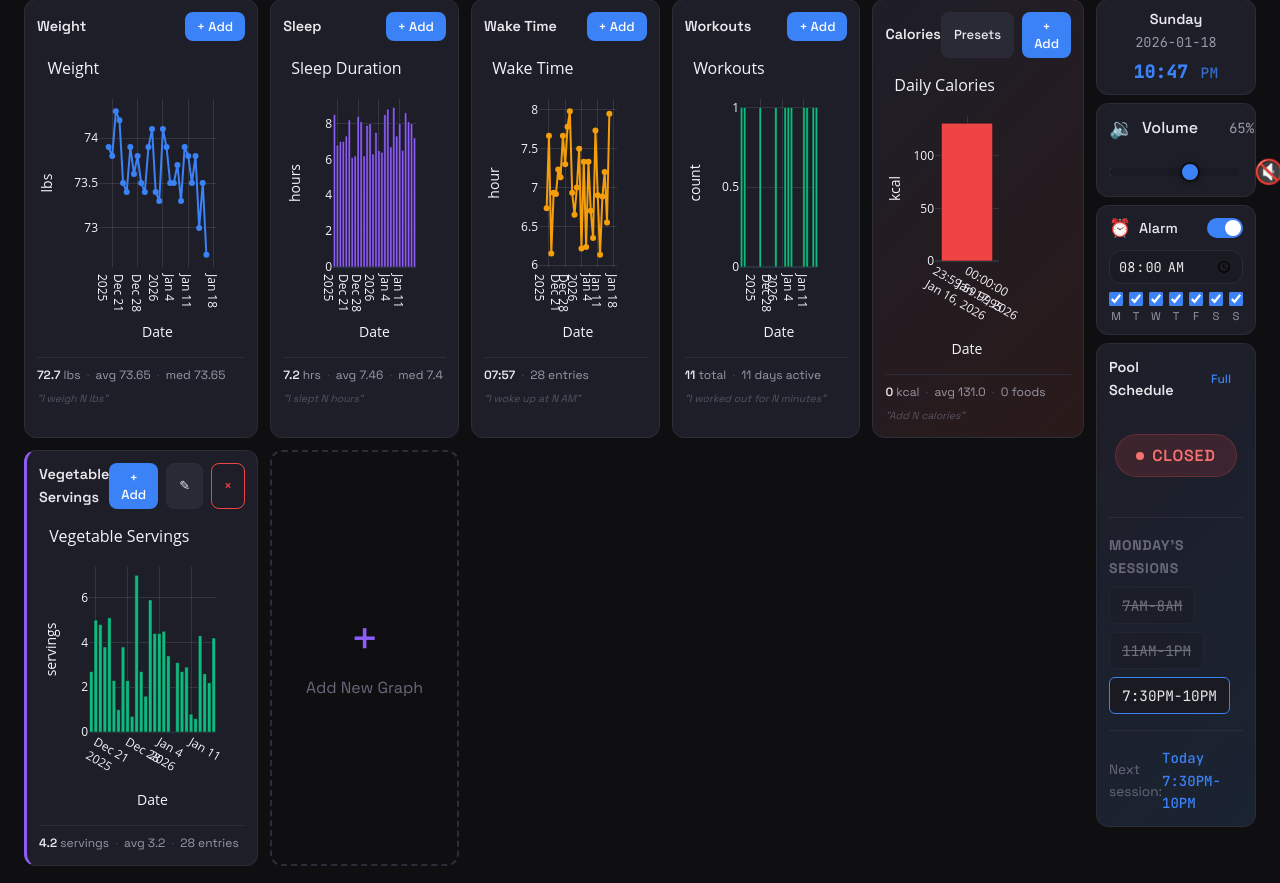
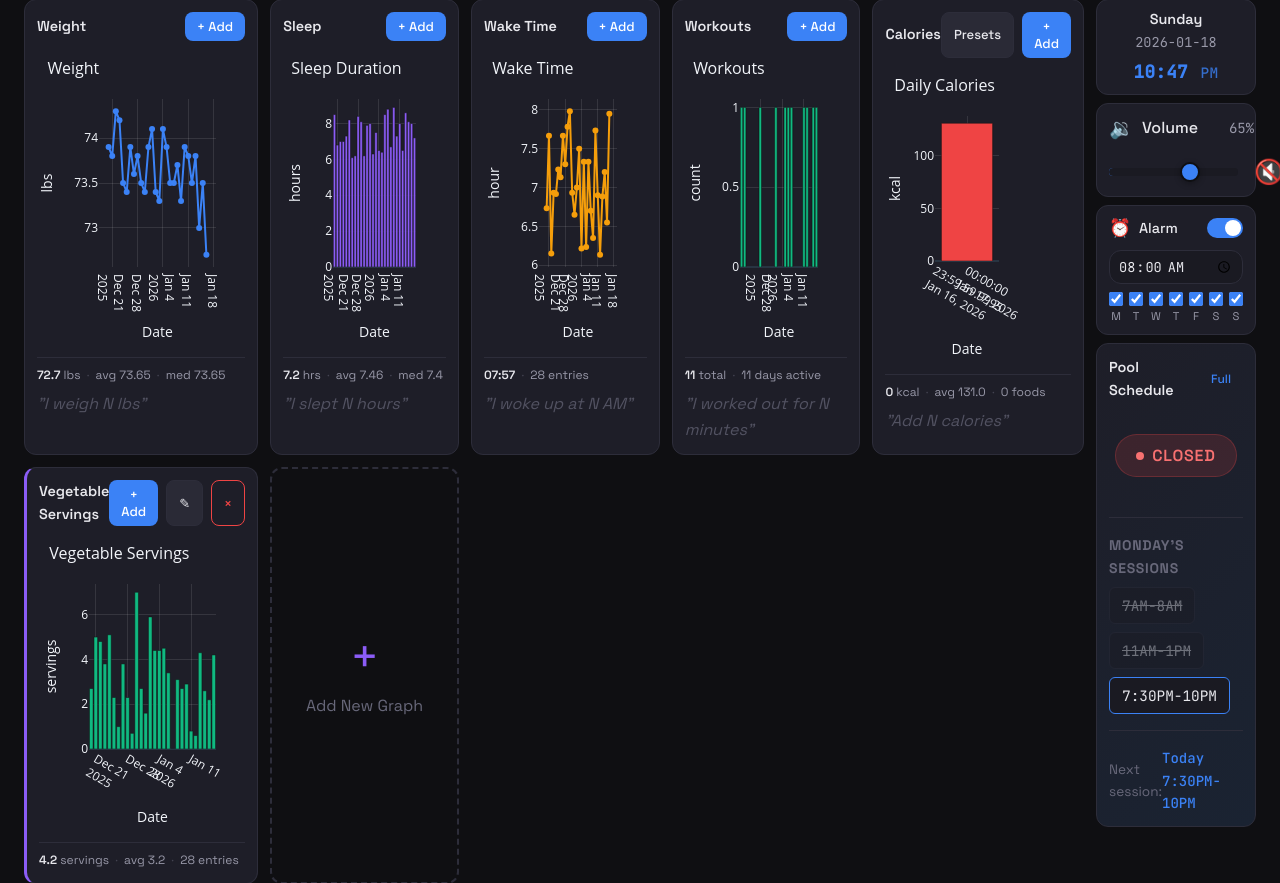
Before and after one commit to lorenzohess/Voice-Assistant-Health-Dashboard, a Flask app: page / in a window 1280 px wide. Shown: the part 148-1031 px from the top of the page. Run offline with Flask 3, Linux system fonts and the light colour scheme; data comes from the database, SQL or seed files in the repository; data that the repository does not hold is empty; some libraries are stand-ins or nearby versions.

Commit message:
Update UI

```diff
--- a/static/css/style.css
+++ b/static/css/style.css
@@ -664,7 +664,7 @@ html, body {
 /* Voice command hint */
 .voice-hint {
     margin-top: 0.4rem;
-    font-size: 0.65rem;
+    font-size: 1.00rem;
     color: var(--text-muted);
     font-style: italic;
     opacity: 0.7;
--- a/templates/dashboard.html
+++ b/templates/dashboard.html
@@ -92,7 +92,7 @@
     </div>
 
     <!-- Calories Card -->
-    <div class="card calories-card">
+    <div class="card">
         <div class="card-header">
             <h2>Calories</h2>
             <div class="card-header-actions">
```
